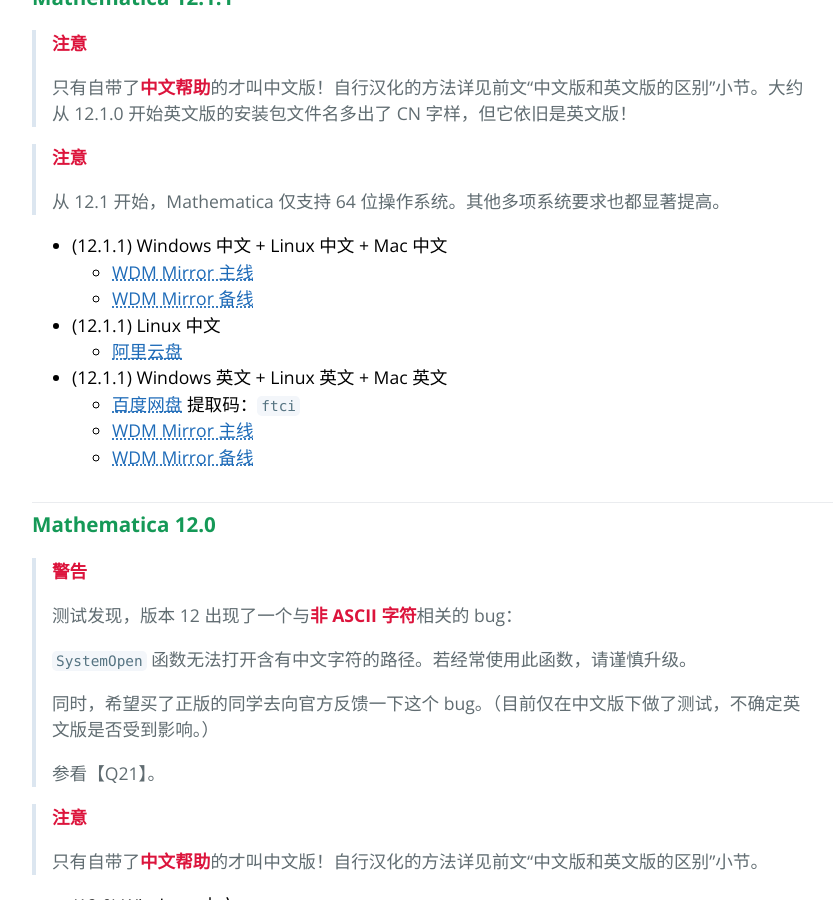
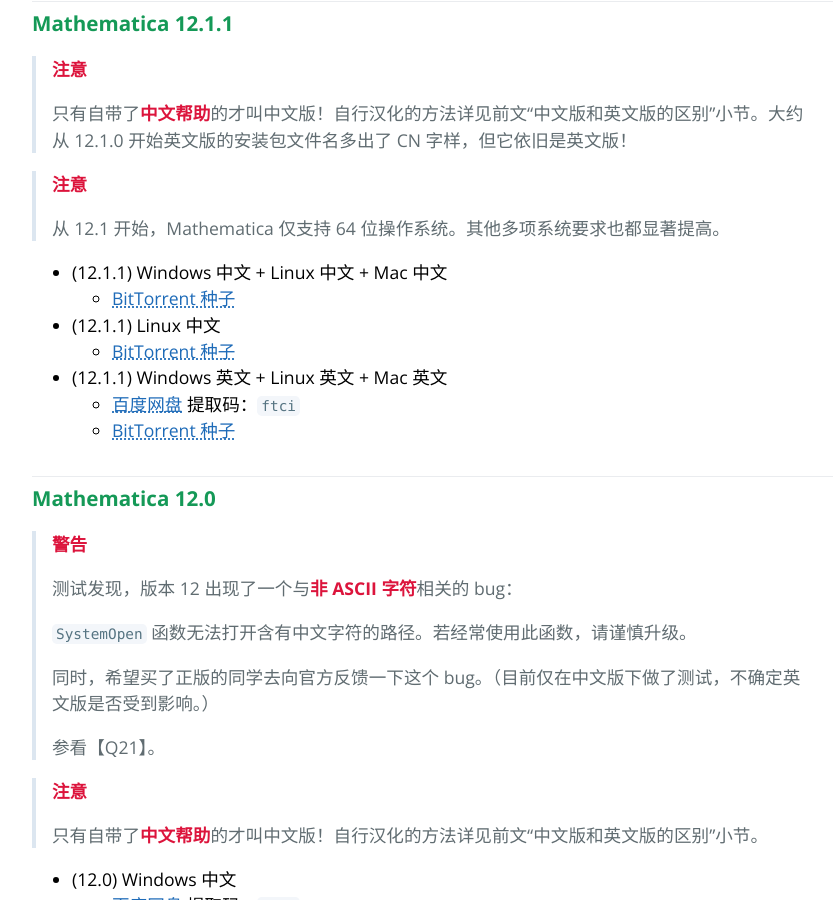
Before and after one commit to TieBaMma/InstallTutorial, a Jekyll site: the page built from index.md, in a window 1280 px wide and 900 px high, scrolled down 11995 px. Shown: the whole window, without its empty margins (192-1025 px from the left). Built offline with Jekyll 4.4.1, drawn with Linux system fonts in a browser that asks for light colours; some of the changed text lies outside the part shown.

Commit message:
Update index.md

```diff
--- a/index.md
+++ b/index.md
@@ -407,7 +408,7 @@
   * [百度网盘](https://pan.baidu.com/s/1pWKFVC25BetPpNtYLMnsxQ) 提取码：`3sjc`
 
 * (12.3.1) Linux 中文
-  * [阿里云盘](https://mmamirror.vercel.app/%F0%9F%90%A7Linux/12.3.1)
+  * [BitTorrent 种子](https://wdm-tr.itsu.eu.org)
 
 * (12.3.1) Windows 中文 + Linux 中文 + Mac(Intel) 中文 + Mac(ARM) 中文
   * [BitTorrent 种子](https://wdm-tr.itsu.eu.org)
@@ -442,16 +443,14 @@
 > 从 12.1 开始，Mathematica 仅支持 64 位操作系统。其他多项系统要求也都显著提高。
 
 * (12.1.1) Windows 中文 + Linux 中文 + Mac 中文
-  * [WDM Mirror 主线](https://wdm-reborn.itsu.eu.org/Rasis/Mathematica/12.1.1.0/Chinese/)
-  * [WDM Mirror 备线](https://wdm-reborn.itsu.eu.org/Hikari/Mathematica/12.1.1.0/Chinese/)
+  * [BitTorrent 种子](https://wdm-tr.itsu.eu.org)
 
 * (12.1.1) Linux 中文
-  * [阿里云盘](https://mmamirror.vercel.app/%F0%9F%90%A7Linux/12.1.1)
+  * [BitTorrent 种子](https://wdm-tr.itsu.eu.org)
 
 * (12.1.1) Windows 英文 + Linux 英文 + Mac 英文
   * [百度网盘](https://pan.baidu.com/s/1OKtjGDdj8HN3JgtfW7_ppQ) 提取码：`ftci`
-  * [WDM Mirror 主线](https://wdm-reborn.itsu.eu.org/Rasis/Mathematica/12.1.1.0/English/)
-  * [WDM Mirror 备线](https://wdm-reborn.itsu.eu.org/Hikari/Mathematica/12.1.1.0/English/)
+  * [BitTorrent 种子](https://wdm-tr.itsu.eu.org)
 
 ### Mathematica 12.0
 
```
Also changed, not shown: other parts of index.md (+1 -0 lines).
